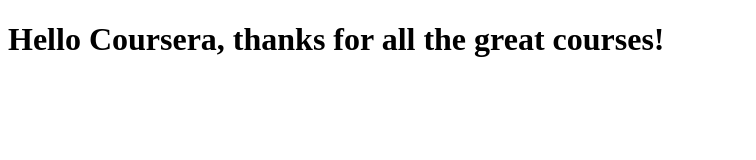
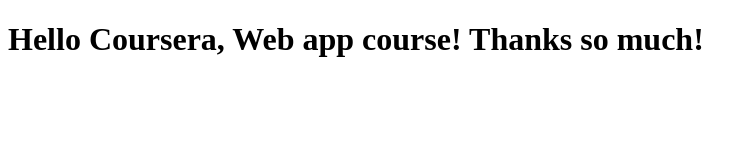
Before and after one commit to yuhrvfr/coursera-test, a plain HTML site: page site/index.html in a window 1280 px wide. Shown: the whole page, without its empty margins (0-756 px from the left). Drawn offline with Linux system fonts and the light colour scheme.

Commit message:
Verification body with Web app course

```diff
--- a/site/index.html
+++ b/site/index.html
@@ -6,6 +6,6 @@
 	<title>Hello Coursera! Thanks for all the great courses!</title>
 </head>
 <body>
-<h1>Hello Coursera, thanks for all the great courses! </h1>
+<h1>Hello Coursera, Web app course! Thanks so much! </h1>
 </body>
 </html>
```
